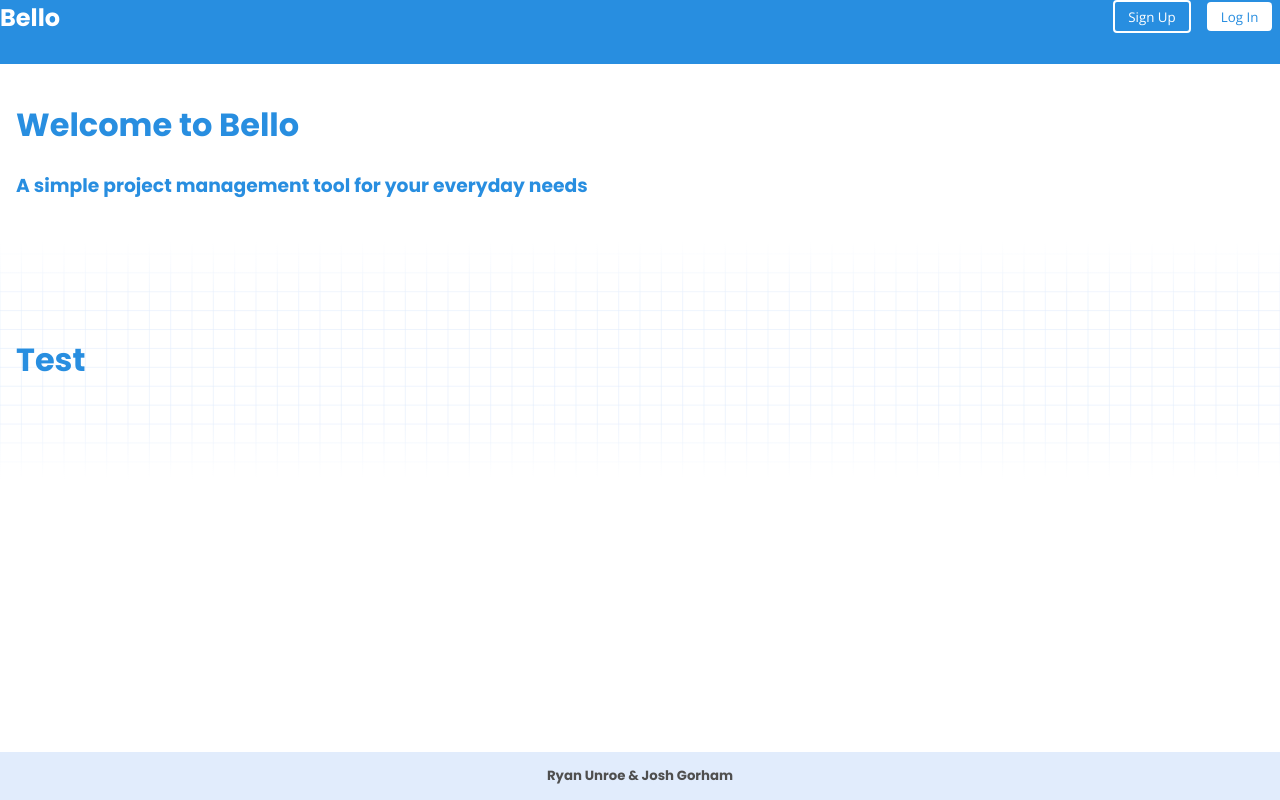
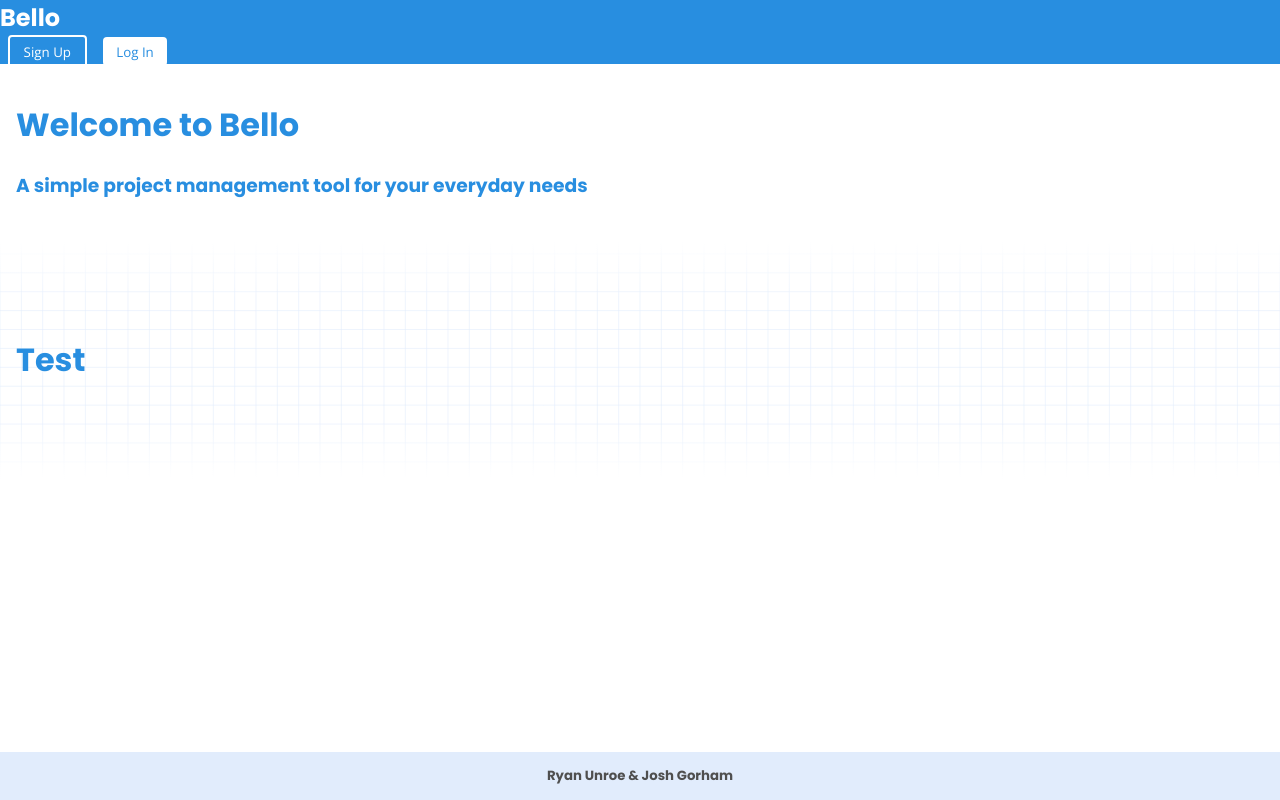
Before and after one commit to DRoberts919/WebBasedProject, a React (Create React App) app in the folder react-front-end/: page / in a window 1280 px wide. Built offline with nearby package versions, Linux system fonts and the light colour scheme.

Commit message:
Center nav bar

```diff
--- a/react-front-end/src/index.css
+++ b/react-front-end/src/index.css
@@ -108,6 +108,8 @@ nav > div {
   display:flex;
   flex-direction: row;
   justify-content: space-between;
+  margin: 0 auto;
+  display:block;
 }
 
 
```
